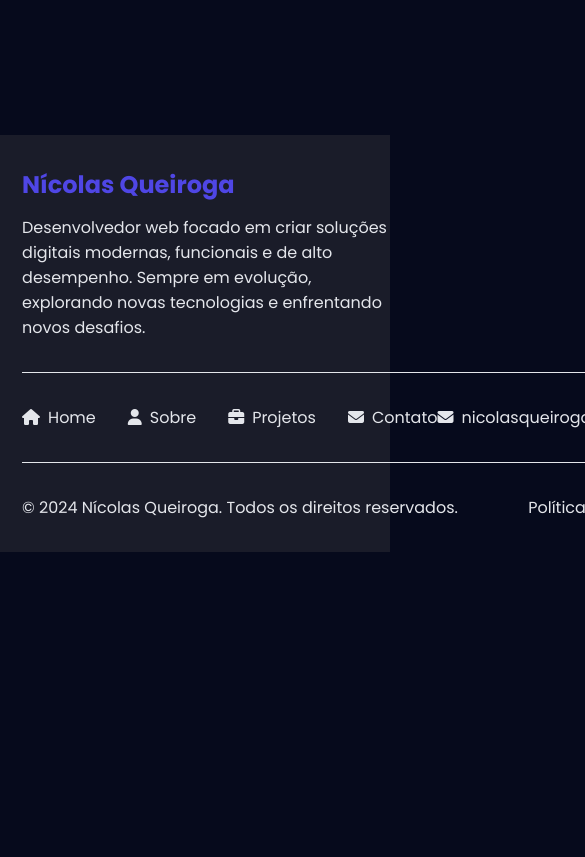
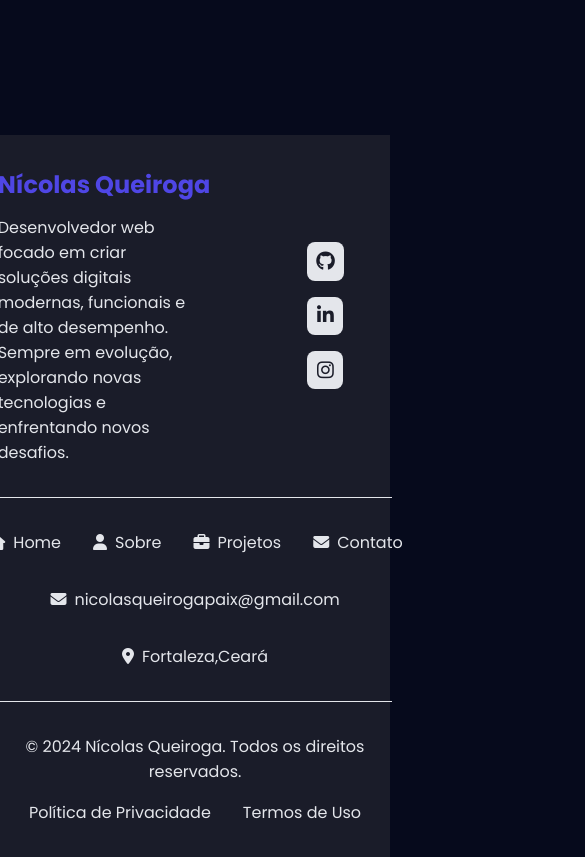
Before and after one commit to NicoQuei/Portifolio_Novo, a website: page index.html in a window 390 px wide. Shown: the part 4260-5117 px from the top of the page, 585 px wide, since content can reach past the window. Before the commit the page ends 4812 px from the top, so only its background shows below. Drawn offline with nearby package versions, Linux system fonts and the light colour scheme.

Commit message:
cabecalho responsivo

```diff
--- a/index.html
+++ b/index.html
@@ -245,13 +245,13 @@
                 </div>
 
                 <div class="footer__sobre__redes">
-                    <a href="#" aria-label="GitHub">
+                    <a href="#">
                         <i class="fab fa-github"></i>
                     </a>
-                    <a href="#" aria-label="LinkedIn">
+                    <a href="#">
                         <i class="fab fa-linkedin-in"></i>
                     </a>
-                    <a href="#" aria-label="Instagram">
+                    <a href="#">
                         <i class="fab fa-instagram"></i>
                     </a>
                 </div>
--- a/styles.css
+++ b/styles.css
@@ -474,6 +474,8 @@ body.day {
 
 footer {
     display: flex;
+    justify-content: center;
+    align-items: center;
     width: 100%;
     background-color: var(--cor-card-bg);
     color: var(--cor-texto);
@@ -509,7 +511,7 @@ footer {
 }
 
 .footer__sobre__info p {
-    width: 55%;
+    width: 65%;
 }
 .footer__sobre__redes {
     display: flex;
@@ -525,7 +527,13 @@ footer {
     text-decoration: none;
     background-color: var(--cor-texto);
     color: var(--cor-card-bg);
+    transition: all 0.5s ease;
 }
+
+.footer__sobre__redes i:hover {
+    transform: scale(1.15);
+}
+
 
 .footer__links {
     display: flex;
@@ -601,6 +609,13 @@ footer {
 
 
 /* RESPONSIVIDADE */
+
+@media (max-width: 1000px) {
+    .footer__links {
+        flex-direction: column;
+        gap: 2rem;
+    }
+}
 
 @media (max-width: 800px) {
     .hamburguer {
@@ -696,4 +711,25 @@ footer {
         font-size: 1.1rem;
     }
 
+    .footer__sobre__redes {
+        flex-direction: column;
+        margin-right: 3rem;
+    }
+
+    .footer__links__contato {
+        flex-direction: column;
+    }
+
+    .footer__final {
+        flex-direction: column;
+        align-items: center;
+        justify-content: center;
+        gap: 1rem;
+        text-align: center;
+    }
+
+    .footer__final p {
+        text-align: center;
+    }
+
 }
```
